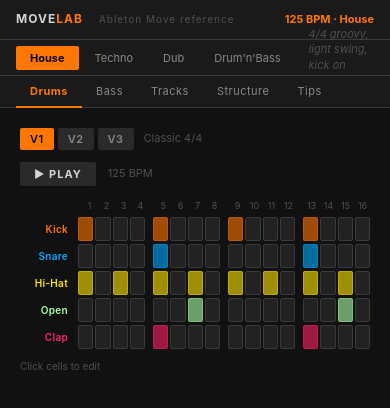
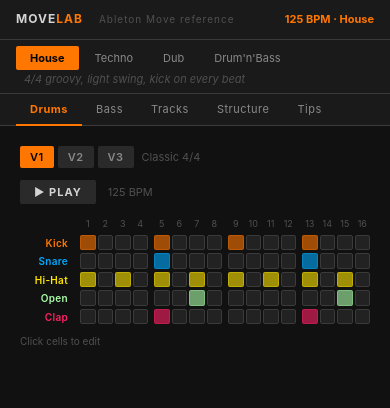
Before and after one commit to mxderouet/movelab, a React (Vite) app: page / in a window 390 px wide. Shown: the top 408 px of the page. Built offline with nearby package versions, Linux system fonts and the light colour scheme.

Commit message:
feat: responsive layout — fluid step grid, adaptive header

```diff
--- a/src/App.jsx
+++ b/src/App.jsx
@@ -56,12 +56,12 @@
       <div style={{
         background: "var(--bg-1)",
         borderBottom: "1px solid var(--border)",
-        padding: "0 16px",
+        padding: "6px 16px",
         display: "flex",
         alignItems: "center",
         gap: 2,
-        height: 36,
         flexShrink: 0,
+        flexWrap: "wrap",
       }}>
         {Object.entries(GENRES).map(([key, g]) => (
           <button
@@ -75,12 +75,13 @@
               fontSize: 11,
               fontWeight: genreKey === key ? 700 : 400,
               transition: "background 0.1s",
+              whiteSpace: "nowrap",
             }}
           >
             {g.label}
           </button>
         ))}
-        <span style={{ fontSize: 11, color: "var(--text-muted)", marginLeft: 12, fontStyle: "italic" }}>
+        <span style={{ fontSize: 11, color: "var(--text-muted)", marginLeft: 8, fontStyle: "italic", flexShrink: 1, minWidth: 0, overflow: "hidden", textOverflow: "ellipsis", whiteSpace: "nowrap" }}>
           {genre.feel}
         </span>
       </div>
--- a/src/components/BassSection.jsx
+++ b/src/components/BassSection.jsx
@@ -4,11 +4,12 @@
   const [active, setActive] = useState(0);
 
   const pattern = genre.bassPatterns[active];
+  const GROUPS = [[0,1,2,3],[4,5,6,7],[8,9,10,11],[12,13,14,15]];
 
   return (
     <div>
       {/* Variation tabs */}
-      <div style={{ display: "flex", gap: 4, marginBottom: 12, alignItems: "center" }}>
+      <div style={{ display: "flex", gap: 4, marginBottom: 12, alignItems: "center", flexWrap: "wrap" }}>
         {genre.bassPatterns.map((b, i) => (
           <button
             key={i}
@@ -23,66 +24,72 @@
               letterSpacing: 0.5,
             }}
           >
-            {`B${i + 1}`}
+            B{i + 1}
           </button>
         ))}
-        <span style={{ fontSize: 11, color: "var(--text-muted)", marginLeft: 6 }}>
+        <span style={{ fontSize: 11, color: "var(--text-muted)", marginLeft: 4 }}>
           {pattern.label.split("—")[1]?.trim()}
         </span>
       </div>
 
       {/* Step numbers */}
-      <div style={{ display: "flex", paddingLeft: 62, marginBottom: 4, gap: 2 }}>
-        {Array.from({ length: 16 }, (_, i) => (
-          <div
-            key={i}
-            style={{
-              width: 34,
+      <div style={{ display: "flex", gap: 6, paddingLeft: 60, marginBottom: 4 }}>
+        {GROUPS.map((group, gi) => (
+          <div key={gi} style={{ display: "flex", flex: 1, gap: 2 }}>
+            {group.map(i => (
+              <div key={i} style={{
+                flex: 1,
                 textAlign: "center",
                 fontSize: 9,
                 color: "var(--text-muted)",
-              marginLeft: i > 0 && i % 4 === 0 ? 6 : 0,
-            }}
-          >
+              }}>
                 {i + 1}
               </div>
             ))}
           </div>
+        ))}
+      </div>
 
-      {/* Bass step grid */}
-      <div style={{ display: "flex", alignItems: "center", gap: 2, marginBottom: 16 }}>
+      {/* Bass step row */}
+      <div style={{ display: "flex", alignItems: "center", gap: 6, marginBottom: 16 }}>
         <div style={{
-          width: 56,
+          width: 54,
           fontSize: 10,
           color: genre.color,
           textAlign: "right",
-          paddingRight: 8,
+          paddingRight: 6,
           flexShrink: 0,
           fontWeight: 600,
-          letterSpacing: 0.3,
         }}>
           Bass
         </div>
-        {pattern.steps.map((note, i) => (
+        {GROUPS.map((group, gi) => (
+          <div key={gi} style={{ display: "flex", flex: 1, gap: 2 }}>
+            {group.map(i => {
+              const note = pattern.steps[i];
+              return (
                 <div
                   key={i}
                   style={{
-              width: 34,
+                    flex: 1,
+                    minWidth: 0,
                     height: 30,
                     background: note ? genre.color + "99" : "var(--bg-2)",
                     border: `1px solid ${note ? genre.color + "55" : "var(--border)"}`,
                     borderRadius: 2,
-              marginLeft: i > 0 && i % 4 === 0 ? 6 : 0,
                     display: "flex",
                     alignItems: "center",
                     justifyContent: "center",
-              fontSize: 9,
+                    fontSize: 8,
                     fontWeight: 700,
                     color: note ? "#fff" : "transparent",
-              letterSpacing: 0,
+                    overflow: "hidden",
                   }}
                 >
                   {note}
+                </div>
+              );
+            })}
           </div>
         ))}
       </div>
@@ -101,7 +108,7 @@
         </div>
       </div>
 
-      {/* All patterns overview (dimmed) */}
+      {/* All patterns overview */}
       <div style={{ fontSize: 10, color: "var(--text-muted)", letterSpacing: 2, textTransform: "uppercase", marginBottom: 10 }}>
         All patterns
       </div>
@@ -120,20 +127,23 @@
             transition: "opacity 0.15s, border-color 0.15s",
           }}
         >
-          <div style={{ fontSize: 11, color: genre.color, fontWeight: 700, marginBottom: 6 }}>{b.label}</div>
-          <div style={{ display: "flex", gap: 2 }}>
-            {b.steps.map((note, j) => (
+          <div style={{ fontSize: 11, color: genre.color, fontWeight: 700, marginBottom: 8 }}>{b.label}</div>
+          <div style={{ display: "flex", gap: 4 }}>
+            {GROUPS.map((group, gi) => (
+              <div key={gi} style={{ display: "flex", flex: 1, gap: 2 }}>
+                {group.map(j => (
                   <div
                     key={j}
                     style={{
-                  width: 18,
-                  height: 18,
-                  background: note ? genre.color + "99" : "var(--bg-3)",
-                  border: `1px solid ${note ? genre.color + "44" : "var(--border)"}`,
+                      flex: 1,
+                      height: 16,
+                      background: b.steps[j] ? genre.color + "99" : "var(--bg-3)",
+                      border: `1px solid ${b.steps[j] ? genre.color + "44" : "var(--border)"}`,
                       borderRadius: 2,
-                  marginLeft: j > 0 && j % 4 === 0 ? 4 : 0,
                     }}
                   />
+                ))}
+              </div>
             ))}
           </div>
         </div>
--- a/src/components/DrumGrid.jsx
+++ b/src/components/DrumGrid.jsx
@@ -42,10 +42,12 @@
     }
   };
 
+  const GROUPS = [[0,1,2,3],[4,5,6,7],[8,9,10,11],[12,13,14,15]];
+
   return (
     <div>
       {/* Variation tabs */}
-      <div style={{ display: "flex", gap: 4, marginBottom: 12, alignItems: "center" }}>
+      <div style={{ display: "flex", gap: 4, marginBottom: 12, alignItems: "center", flexWrap: "wrap" }}>
         {genre.drumVariations.map((v, i) => (
           <button
             key={i}
@@ -63,7 +65,7 @@
             {v.label.split("—")[0].trim()}
           </button>
         ))}
-        <span style={{ fontSize: 11, color: "var(--text-muted)", marginLeft: 6 }}>
+        <span style={{ fontSize: 11, color: "var(--text-muted)", marginLeft: 4 }}>
           {genre.drumVariations[drumVar].label.split("—")[1]?.trim()}
         </span>
       </div>
@@ -104,57 +106,64 @@
       </div>
 
       {/* Step numbers */}
-      <div style={{ display: "flex", paddingLeft: 62, marginBottom: 4, gap: 2 }}>
-        {Array.from({ length: 16 }, (_, i) => (
-          <div
-            key={i}
-            style={{
-              width: 24,
+      <div style={{ display: "flex", gap: 6, paddingLeft: 60, marginBottom: 4 }}>
+        {GROUPS.map((group, gi) => (
+          <div key={gi} style={{ display: "flex", flex: 1, gap: 2 }}>
+            {group.map(i => (
+              <div key={i} style={{
+                flex: 1,
                 textAlign: "center",
                 fontSize: 9,
                 color: step === i ? genre.color : "var(--text-muted)",
                 fontWeight: step === i ? 700 : 400,
-              marginLeft: i > 0 && i % 4 === 0 ? 6 : 0,
-            }}
-          >
+              }}>
                 {i + 1}
+              </div>
+            ))}
           </div>
         ))}
       </div>
 
       {/* Rows */}
-      {ROWS.map((row) => (
-        <div key={row} style={{ display: "flex", alignItems: "center", gap: 2, marginBottom: 3 }}>
+      {ROWS.map(row => (
+        <div key={row} style={{ display: "flex", alignItems: "center", gap: 6, marginBottom: 3 }}>
           <div style={{
-            width: 56,
+            width: 54,
             fontSize: 10,
             color: ROW_COLORS[row],
             textAlign: "right",
-            paddingRight: 8,
+            paddingRight: 6,
             flexShrink: 0,
+            fontWeight: 600,
             letterSpacing: 0.3,
-            fontWeight: 600,
           }}>
             {ROW_LABELS[row]}
           </div>
-          {pattern[row].map((on, i) => (
+          {GROUPS.map((group, gi) => (
+            <div key={gi} style={{ display: "flex", flex: 1, gap: 2 }}>
+              {group.map(i => {
+                const on = pattern[row][i];
+                return (
                   <div
                     key={i}
                     onClick={() => toggleCell(row, i)}
                     style={{
-                width: 24,
-                height: 24,
+                      flex: 1,
+                      minWidth: 0,
+                      aspectRatio: "1",
                       background: on
                         ? step === i ? ROW_COLORS[row] : ROW_COLORS[row] + "99"
                         : step === i ? "var(--bg-3)" : "var(--bg-2)",
                       border: `1px solid ${on ? ROW_COLORS[row] + "55" : "var(--border)"}`,
                       borderRadius: 2,
                       cursor: "pointer",
-                marginLeft: i > 0 && i % 4 === 0 ? 6 : 0,
                       transition: "background 0.05s",
                       boxShadow: on && step === i ? `0 0 6px ${ROW_COLORS[row]}88` : "none",
                     }}
                   />
+                );
+              })}
+            </div>
           ))}
         </div>
       ))}
```
Lines whose indentation alone changed are shown as unchanged.
